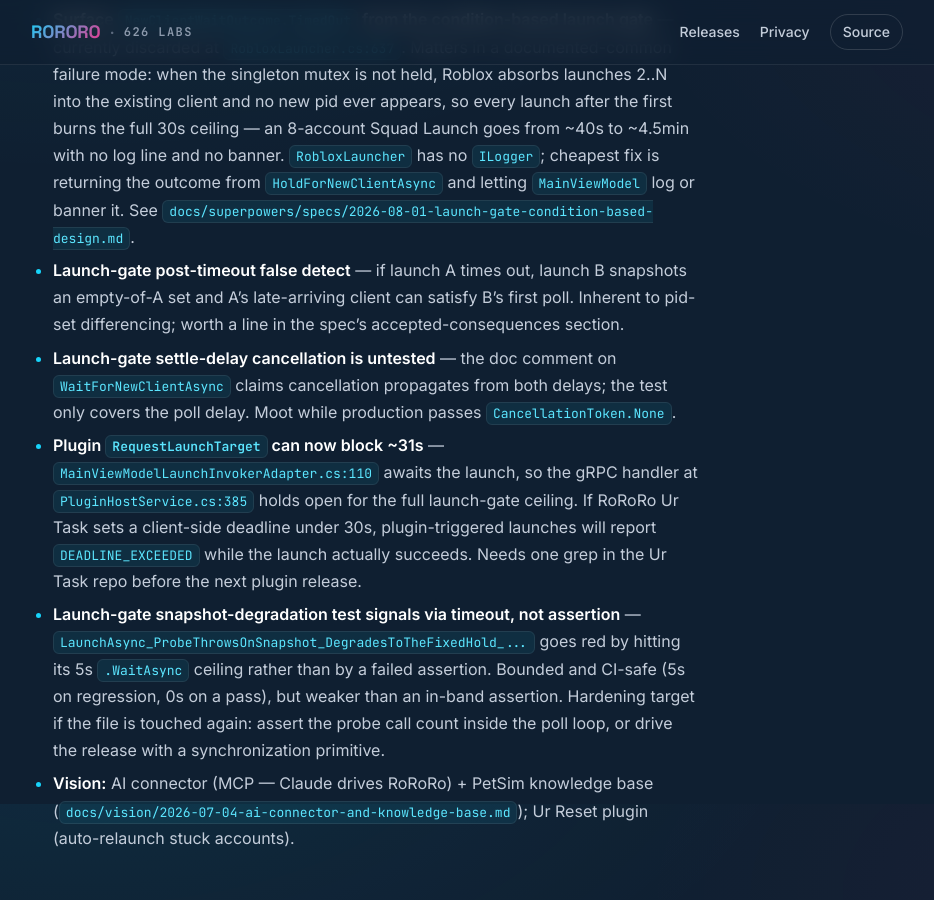
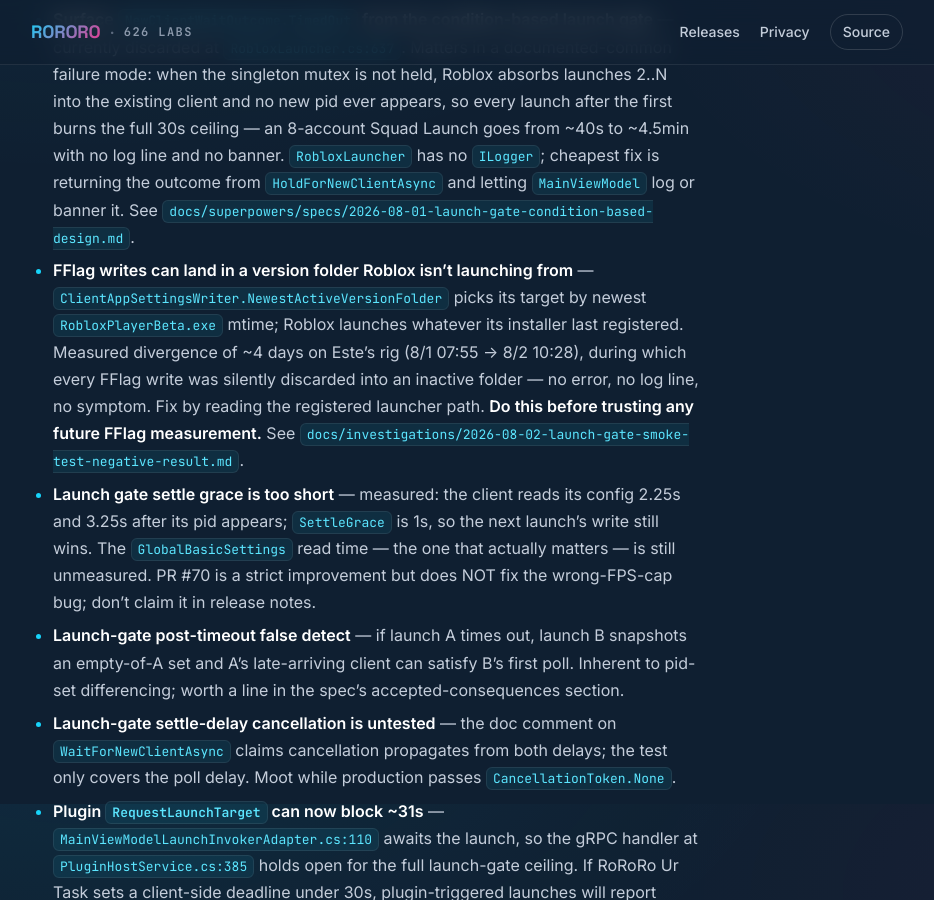
Before and after one commit to estevanhernandez-stack-ed/ROROROblox, a Jekyll site: the page built from docs/features.md, in a window 1280 px wide and 900 px high, scrolled down 11796 px. Shown: the whole window, without its empty margins (173-1107 px from the left). Built offline with Jekyll 4.4.1, drawn with Linux system fonts in a browser that asks for light colours; our own code applies the rules of GitHub Pages for plain Markdown files.

Commit message:
docs(features): backlog the version-folder targeting bug + settle-grace gap
Co-Authored-By: Claude Opus 5 <noreply@anthropic.com>

```diff
--- a/docs/features.md
+++ b/docs/features.md
@@ -150,6 +150,8 @@
 - **Ruled out (measured, do not re-propose):** per-account graphics quality as a memory lever — max→min quality moved client RAM by 0.9% on a live rig; the slider is GPU-side, not asset residency. See `docs/investigations/2026-08-01-graphics-quality-memory-negative-result.md`.
 - **Backlog:** About-box version from MSIX manifest; WebView2 white-screen reload hint; `NeedsReverification` vs `SessionExpired`; per-cookie encryption envelope; per-account WebView2 profiles; crash-report opt-in; winget manifest; heuristic mutex-rename auto-detection.
 - **Surface `NewClientWaitOutcome.TimedOut` from the condition-based launch gate** — currently discarded at `RobloxLauncher.cs:637`. Matters in a documented-common failure mode: when the singleton mutex is not held, Roblox absorbs launches 2..N into the existing client and no new pid ever appears, so every launch after the first burns the full 30s ceiling — an 8-account Squad Launch goes from ~40s to ~4.5min with no log line and no banner. `RobloxLauncher` has no `ILogger`; cheapest fix is returning the outcome from `HoldForNewClientAsync` and letting `MainViewModel` log or banner it. See `docs/superpowers/specs/2026-08-01-launch-gate-condition-based-design.md`.
+- **FFlag writes can land in a version folder Roblox isn't launching from** — `ClientAppSettingsWriter.NewestActiveVersionFolder` picks its target by newest `RobloxPlayerBeta.exe` mtime; Roblox launches whatever its installer last registered. Measured divergence of ~4 days on Este's rig (8/1 07:55 → 8/2 10:28), during which every FFlag write was silently discarded into an inactive folder — no error, no log line, no symptom. Fix by reading the registered launcher path. **Do this before trusting any future FFlag measurement.** See `docs/investigations/2026-08-02-launch-gate-smoke-test-negative-result.md`.
+- **Launch gate settle grace is too short** — measured: the client reads its config 2.25s and 3.25s after its pid appears; `SettleGrace` is 1s, so the next launch's write still wins. The `GlobalBasicSettings` read time — the one that actually matters — is still unmeasured. PR #70 is a strict improvement but does NOT fix the wrong-FPS-cap bug; don't claim it in release notes.
 - **Launch-gate post-timeout false detect** — if launch A times out, launch B snapshots an empty-of-A set and A's late-arriving client can satisfy B's first poll. Inherent to pid-set differencing; worth a line in the spec's accepted-consequences section.
 - **Launch-gate settle-delay cancellation is untested** — the doc comment on `WaitForNewClientAsync` claims cancellation propagates from both delays; the test only covers the poll delay. Moot while production passes `CancellationToken.None`.
 - **Plugin `RequestLaunchTarget` can now block ~31s** — `MainViewModelLaunchInvokerAdapter.cs:110` awaits the launch, so the gRPC handler at `PluginHostService.cs:385` holds open for the full launch-gate ceiling. If RoRoRo Ur Task sets a client-side deadline under 30s, plugin-triggered launches will report `DEADLINE_EXCEEDED` while the launch actually succeeds. Needs one grep in the Ur Task repo before the next plugin release.
```
